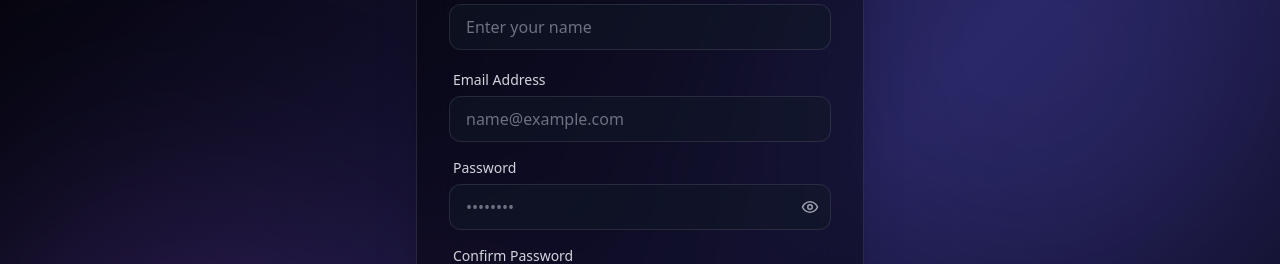
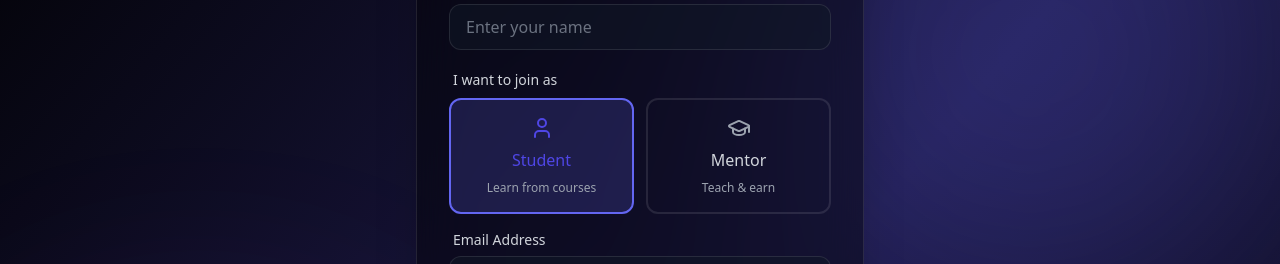
Before and after one commit to Midecoder19/iodlearn, a React (Vite) app in the folder Frontend/: page /register in a window 1280 px wide. Shown: the part 264-528 px from the top of the page. Built offline with nearby package versions, Linux system fonts and the light colour scheme; no server answers.

Commit message:
feat: implement role-based registration flow and fix mentor approval error

```diff
--- a/Frontend/src/components/Header/Header.jsx
+++ b/Frontend/src/components/Header/Header.jsx
@@ -462,6 +462,23 @@ const Header = () => {
               )}
 
               <div className="pt-2 border-t border-white/5 flex flex-col gap-2">
+                {/* Profile link for logged in users */}
+                {isLoggedIn && (
+                  <NavLink
+                    to="/profile"
+                    onClick={() => setIsMenuOpen(false)}
+                    className={({ isActive }) =>
+                      `flex items-center gap-3 px-3 py-2 rounded-md transition-all ${isActive
+                        ? "text-indigo-600 bg-white/5"
+                        : "text-gray-200 hover:text-white hover:bg-white/5"
+                      }`
+                    }
+                  >
+                    <User size={16} />
+                    <span>My Profile</span>
+                  </NavLink>
+                )}
+
                 {/* Theme toggle inside mobile menu as well (redundant but useful) */}
                 <button
                   onClick={toggleTheme}
--- a/Frontend/src/components/Register.jsx
+++ b/Frontend/src/components/Register.jsx
@@ -6,7 +6,7 @@ import toast from "react-hot-toast";
 import { GoogleLogin } from "@react-oauth/google";
 import { jwtDecode } from "jwt-decode";
 import { AuthContext } from "../context/AuthContext";
-import { Eye, EyeOff, Sparkles } from "lucide-react";
+import { Eye, EyeOff, Sparkles, User, GraduationCap } from "lucide-react";
 import { motion } from "framer-motion";
 import { BACKEND_BASE } from "../utils/lmsApi";
 
@@ -20,6 +20,7 @@ const Register = () => {
   const [passwordStrength, setPasswordStrength] = useState("");
   const [loading, setLoading] = useState(false);
   const [showPassword, setShowPassword] = useState(false);
+  const [selectedRole, setSelectedRole] = useState("student"); // student or mentor
   const MAX_NAME_LENGTH = 30;
   const MIN_NAME_LENGTH = 3;
   const { login } = useContext(AuthContext);
@@ -68,12 +69,12 @@ const Register = () => {
     try {
       const res = await axios.post(
         `${Backurl}/api/auth/register`,
-        { name, email, password },
+        { name, email, password, role: selectedRole },
         { withCredentials: true }
       );
 
       toast.success("OTP sent to your email");
-      navigate("/verify-otp", { state: { email } });
+      navigate("/verify-otp", { state: { email, role: selectedRole } });
     } catch (err) {
       toast.error(err.response?.data?.message || "Registration failed.");
     } finally {
@@ -141,6 +142,49 @@ const Register = () => {
             />
             <div className={`mt-1 flex justify-between text-xs ${name.length > 0 && name.length < MIN_NAME_LENGTH ? "text-red-500" : "text-gray-400"}`}>
               {name.length > 0 && name.length < MIN_NAME_LENGTH && <span>Min {MIN_NAME_LENGTH} chars required</span>}
+            </div>
+          </div>
+
+          {/* ROLE SELECTION */}
+          <div>
+            <label className="block text-sm font-medium text-gray-700 dark:text-gray-300 mb-2 ml-1">
+              I want to join as
+            </label>
+            <div className="grid grid-cols-2 gap-3">
+              <button
+                type="button"
+                onClick={() => setSelectedRole("student")}
+                className={`flex flex-col items-center gap-2 p-4 rounded-xl border-2 transition-all ${
+                  selectedRole === "student"
+                    ? "border-indigo-500 bg-indigo-50 dark:bg-indigo-500/20"
+                    : "border-gray-200 dark:border-white/10 hover:border-indigo-300 dark:hover:border-indigo-500"
+                }`}
+              >
+                <User size={24} className={selectedRole === "student" ? "text-indigo-600" : "text-gray-400"} />
+                <span className={`font-medium ${selectedRole === "student" ? "text-indigo-600" : "text-gray-600 dark:text-gray-300"}`}>
+                  Student
+                </span>
+                <span className="text-xs text-gray-500 dark:text-gray-400 text-center">
+                  Learn from courses
+                </span>
+              </button>
+              <button
+                type="button"
+                onClick={() => setSelectedRole("mentor")}
+                className={`flex flex-col items-center gap-2 p-4 rounded-xl border-2 transition-all ${
+                  selectedRole === "mentor"
+                    ? "border-indigo-500 bg-indigo-50 dark:bg-indigo-500/20"
+                    : "border-gray-200 dark:border-white/10 hover:border-indigo-300 dark:hover:border-indigo-500"
+                }`}
+              >
+                <GraduationCap size={24} className={selectedRole === "mentor" ? "text-indigo-600" : "text-gray-400"} />
+                <span className={`font-medium ${selectedRole === "mentor" ? "text-indigo-600" : "text-gray-600 dark:text-gray-300"}`}>
+                  Mentor
+                </span>
+                <span className="text-xs text-gray-500 dark:text-gray-400 text-center">
+                  Teach & earn
+                </span>
+              </button>
             </div>
           </div>
 
--- a/Frontend/src/components/VerifyOTP.jsx
+++ b/Frontend/src/components/VerifyOTP.jsx
@@ -11,6 +11,7 @@ const VerifyOTP = () => {
   const navigate = useNavigate();
   const location = useLocation();
   const email = location.state?.email;
+  const role = location.state?.role || 'student';
 
   const [otpDigits, setOtpDigits] = useState(["", "", "", "", "", ""]);
   const inputRefs = useRef([]);
@@ -102,7 +103,14 @@ const VerifyOTP = () => {
       });
 
       toast.success(res.data.message || "Verified successfully");
-      setTimeout(() => navigate("/login"), 2000);
+
+      // Redirect based on role
+      if (role === 'mentor') {
+        toast.success("Please complete your mentor application");
+        setTimeout(() => navigate("/become-mentor"), 2000);
+      } else {
+        setTimeout(() => navigate("/login"), 2000);
+      }
     } catch (err) {
       toast.error(err.response?.data?.message || "OTP verification failed");
     } finally {
```
Also changed, not shown: 2 other files (tests, documents, lock files or other folders).
